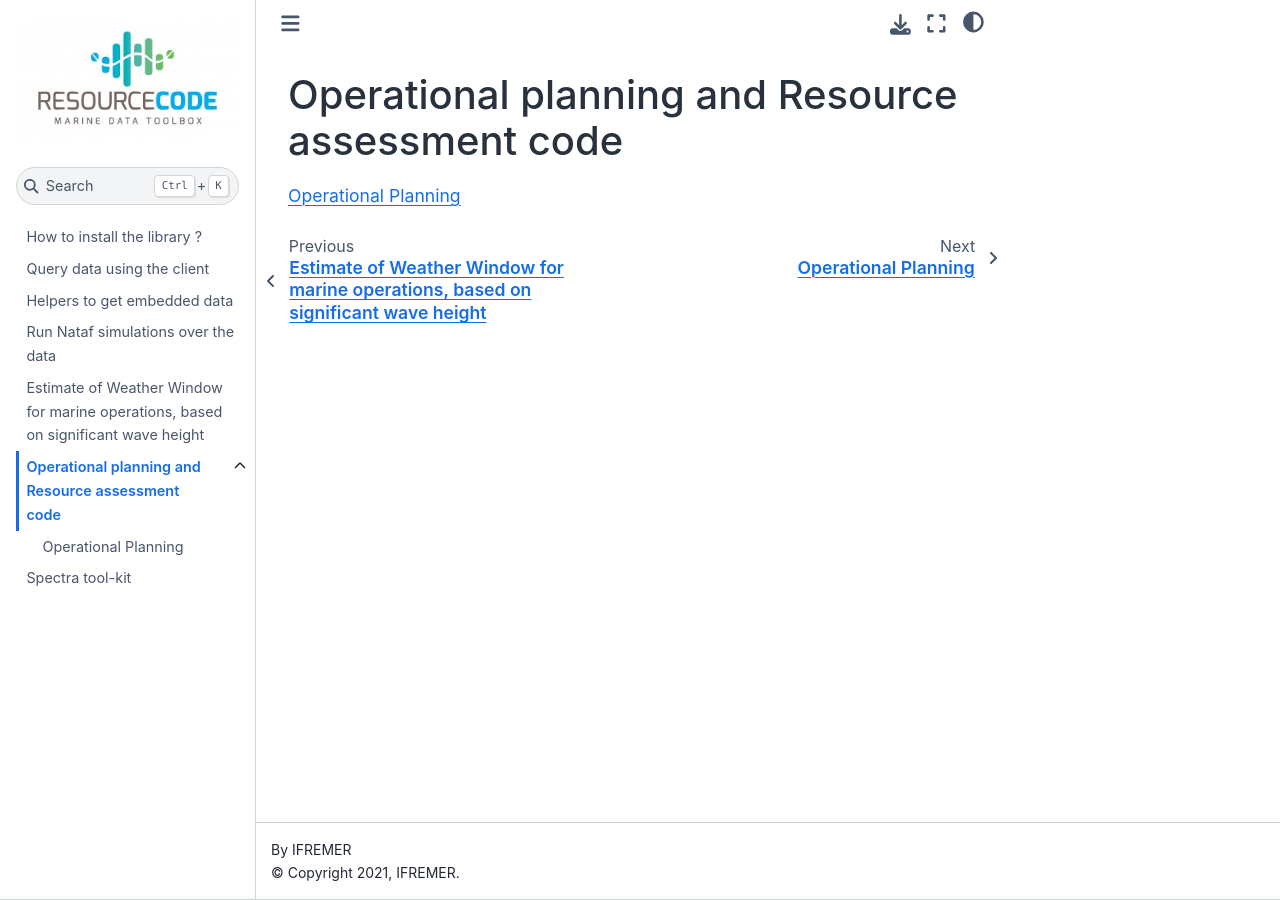
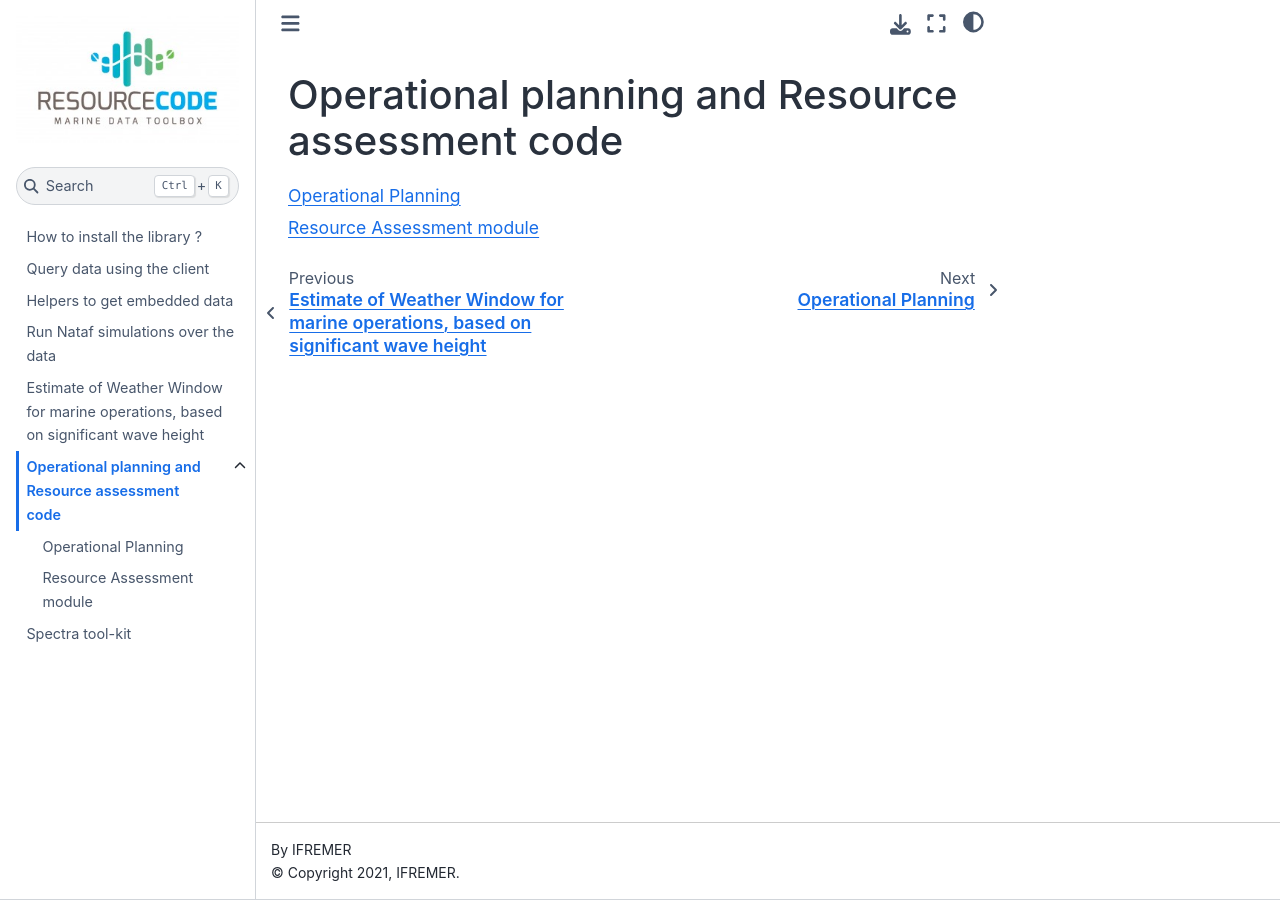
Before and after one commit to Resourcecode-project/py-resourcecode, a Sphinx documentation site: the page built from doc/doc_opsplanning_resassess.rst, in a window 1280 px wide. Built offline with Sphinx 7.4.7 and the Sphinx Book theme 1.1.4, drawn with Linux system fonts in a browser that asks for light colours.

Commit message:
feat(resassess): add doc

```diff
--- a/doc/doc_opsplanning_resassess.rst
+++ b/doc/doc_opsplanning_resassess.rst
@@ -5,3 +5,4 @@ Operational planning and Resource assessment code
    :maxdepth: 1
 
    opsplanning_resassess/opsplanning
+   opsplanning_resassess/resassess
--- /dev/null
+++ b/doc/opsplanning_resassess/resassess.rst
@@ -0,0 +1,5 @@
+Resource Assessment module
+==========================
+
+.. automodule:: resourcecode.resassess
+   :members:
```
